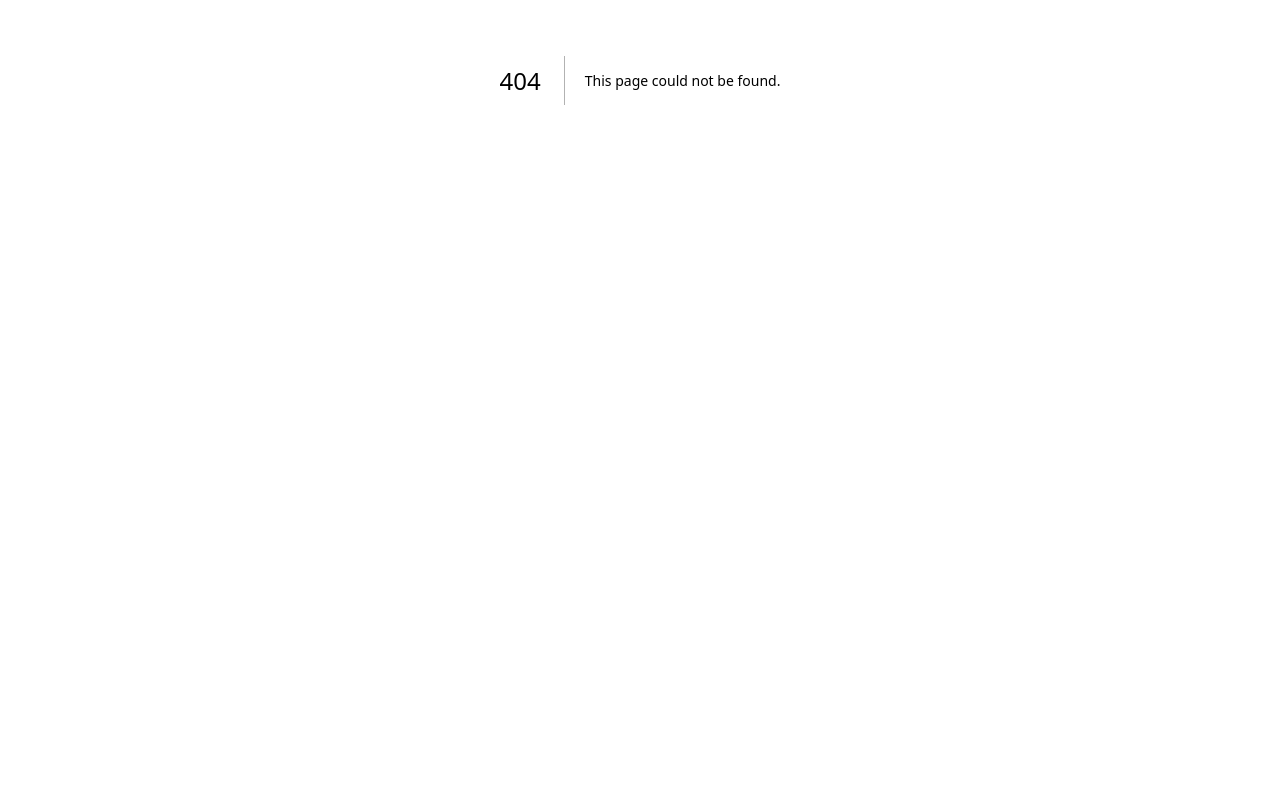
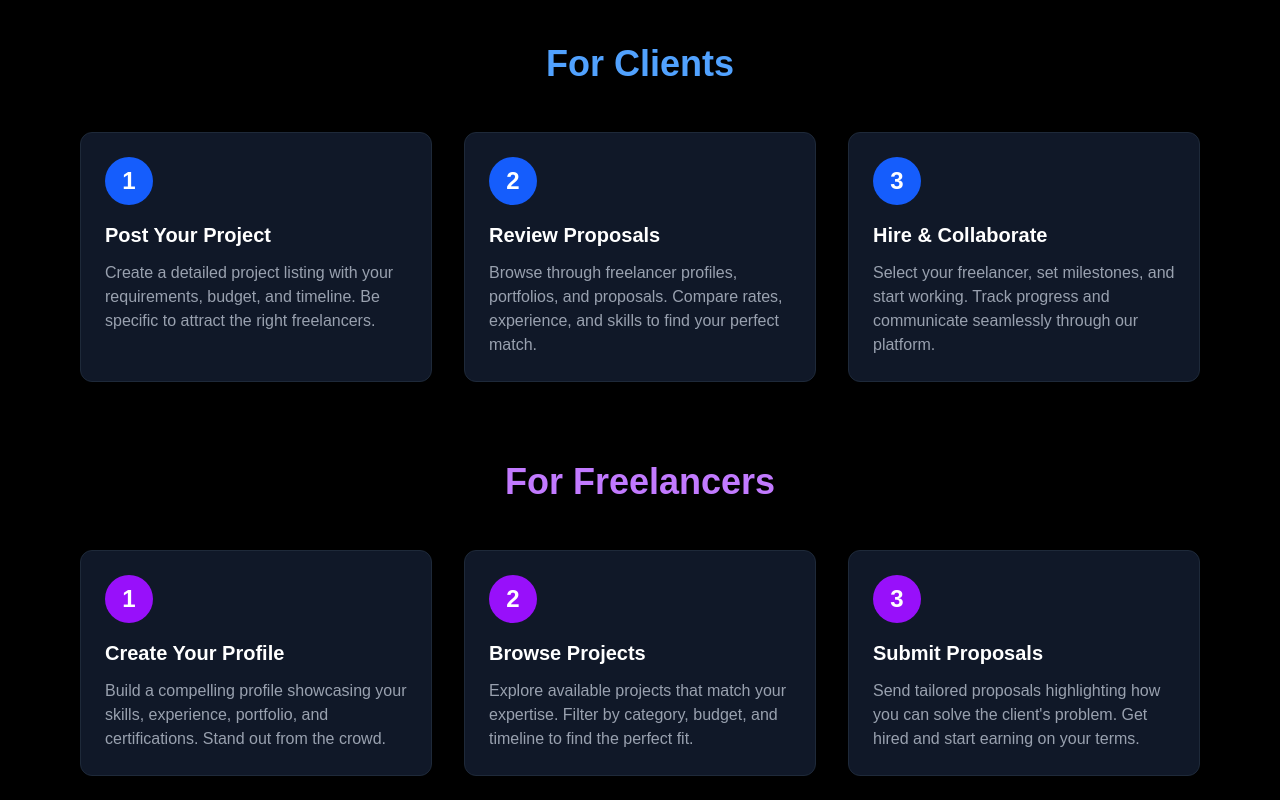
Before and after one commit to pirate08/gigsphere, a Next.js app: page /how-it-works in a window 1280 px wide. Before the commit this address had no page. Shown: the part 320-1120 px from the top of the page. Before the commit the page ends 800 px from the top, so only its background shows below. Built offline with nearby package versions, Linux system fonts and the light colour scheme.

Commit message:
How it works page is ready...

```diff
--- /dev/null
+++ b/src/app/how-it-works/page.tsx
@@ -0,0 +1,19 @@
+import Footer from '@/components/Footer';
+import HowItWorksUI from '@/components/HowItWorksUI';
+import Navbar from '@/components/Navbar';
+import React from 'react';
+
+const HowItWorks = () => {
+  return (
+    <div>
+      {/* --Navbar-- */}
+      <Navbar />
+      {/* --Main component-- */}
+      <HowItWorksUI />
+      {/* --Footer-- */}
+      <Footer />
+    </div>
+  );
+};
+
+export default HowItWorks;
--- /dev/null
+++ b/src/components/HowItWorksUI.tsx
@@ -0,0 +1,177 @@
+import Link from 'next/link';
+import React from 'react';
+
+const HowItWorksUI = () => {
+  return (
+    <div className='min-h-screen bg-black text-white'>
+      {/* Hero Section */}
+      <div className='max-w-6xl mx-auto px-4 py-16 sm:py-24'>
+        <div className='text-center mb-16'>
+          <h1 className='text-4xl sm:text-5xl lg:text-6xl font-bold mb-6 bg-gradient-to-r from-blue-400 via-purple-400 to-green-400 bg-clip-text text-transparent'>
+            How It Works
+          </h1>
+          <p className='text-gray-400 text-lg sm:text-xl max-w-3xl mx-auto'>
+            Connect with talented freelancers or find your next opportunity in
+            just a few simple steps
+          </p>
+        </div>
+
+        {/* For Clients Section */}
+        <div className='mb-20'>
+          <h2 className='text-3xl sm:text-4xl font-bold text-center mb-12 text-blue-400'>
+            For Clients
+          </h2>
+
+          <div className='grid grid-cols-1 md:grid-cols-3 gap-8'>
+            {/* Step 1 */}
+            <div className='bg-gray-900 border border-gray-800 rounded-xl p-6 hover:border-blue-500 transition-colors'>
+              <div className='w-12 h-12 bg-blue-600 rounded-full flex items-center justify-center text-2xl font-bold mb-4'>
+                1
+              </div>
+              <h3 className='text-xl font-semibold mb-3'>Post Your Project</h3>
+              <p className='text-gray-400'>
+                Create a detailed project listing with your requirements,
+                budget, and timeline. Be specific to attract the right
+                freelancers.
+              </p>
+            </div>
+
+            {/* Step 2 */}
+            <div className='bg-gray-900 border border-gray-800 rounded-xl p-6 hover:border-blue-500 transition-colors'>
+              <div className='w-12 h-12 bg-blue-600 rounded-full flex items-center justify-center text-2xl font-bold mb-4'>
+                2
+              </div>
+              <h3 className='text-xl font-semibold mb-3'>Review Proposals</h3>
+              <p className='text-gray-400'>
+                Browse through freelancer profiles, portfolios, and proposals.
+                Compare rates, experience, and skills to find your perfect
+                match.
+              </p>
+            </div>
+
+            {/* Step 3 */}
+            <div className='bg-gray-900 border border-gray-800 rounded-xl p-6 hover:border-blue-500 transition-colors'>
+              <div className='w-12 h-12 bg-blue-600 rounded-full flex items-center justify-center text-2xl font-bold mb-4'>
+                3
+              </div>
+              <h3 className='text-xl font-semibold mb-3'>Hire & Collaborate</h3>
+              <p className='text-gray-400'>
+                Select your freelancer, set milestones, and start working. Track
+                progress and communicate seamlessly through our platform.
+              </p>
+            </div>
+          </div>
+        </div>
+
+        {/* For Freelancers Section */}
+        <div className='mb-20'>
+          <h2 className='text-3xl sm:text-4xl font-bold text-center mb-12 text-purple-400'>
+            For Freelancers
+          </h2>
+
+          <div className='grid grid-cols-1 md:grid-cols-3 gap-8'>
+            {/* Step 1 */}
+            <div className='bg-gray-900 border border-gray-800 rounded-xl p-6 hover:border-purple-500 transition-colors'>
+              <div className='w-12 h-12 bg-purple-600 rounded-full flex items-center justify-center text-2xl font-bold mb-4'>
+                1
+              </div>
+              <h3 className='text-xl font-semibold mb-3'>
+                Create Your Profile
+              </h3>
+              <p className='text-gray-400'>
+                Build a compelling profile showcasing your skills, experience,
+                portfolio, and certifications. Stand out from the crowd.
+              </p>
+            </div>
+
+            {/* Step 2 */}
+            <div className='bg-gray-900 border border-gray-800 rounded-xl p-6 hover:border-purple-500 transition-colors'>
+              <div className='w-12 h-12 bg-purple-600 rounded-full flex items-center justify-center text-2xl font-bold mb-4'>
+                2
+              </div>
+              <h3 className='text-xl font-semibold mb-3'>Browse Projects</h3>
+              <p className='text-gray-400'>
+                Explore available projects that match your expertise. Filter by
+                category, budget, and timeline to find the perfect fit.
+              </p>
+            </div>
+
+            {/* Step 3 */}
+            <div className='bg-gray-900 border border-gray-800 rounded-xl p-6 hover:border-purple-500 transition-colors'>
+              <div className='w-12 h-12 bg-purple-600 rounded-full flex items-center justify-center text-2xl font-bold mb-4'>
+                3
+              </div>
+              <h3 className='text-xl font-semibold mb-3'>Submit Proposals</h3>
+              <p className='text-gray-400'>
+                Send tailored proposals highlighting how you can solve the
+                client's problem. Get hired and start earning on your terms.
+              </p>
+            </div>
+          </div>
+        </div>
+
+        {/* Key Features Section */}
+        <div className='bg-gradient-to-r from-blue-900/20 via-purple-900/20 to-green-900/20 border border-gray-800 rounded-2xl p-8 sm:p-12'>
+          <h2 className='text-3xl sm:text-4xl font-bold text-center mb-12'>
+            Why Choose Our Platform?
+          </h2>
+
+          <div className='grid grid-cols-1 sm:grid-cols-2 lg:grid-cols-4 gap-6'>
+            <div className='text-center'>
+              <div className='text-4xl mb-3'>🔒</div>
+              <h3 className='text-lg font-semibold mb-2'>Secure Payments</h3>
+              <p className='text-gray-400 text-sm'>
+                Protected transactions with milestone-based payments
+              </p>
+            </div>
+
+            <div className='text-center'>
+              <div className='text-4xl mb-3'>⚡</div>
+              <h3 className='text-lg font-semibold mb-2'>Fast Matching</h3>
+              <p className='text-gray-400 text-sm'>
+                AI-powered algorithm connects you with the right talent
+              </p>
+            </div>
+
+            <div className='text-center'>
+              <div className='text-4xl mb-3'>💬</div>
+              <h3 className='text-lg font-semibold mb-2'>Real-time Chat</h3>
+              <p className='text-gray-400 text-sm'>
+                Communicate seamlessly with built-in messaging
+              </p>
+            </div>
+
+            <div className='text-center'>
+              <div className='text-4xl mb-3'>⭐</div>
+              <h3 className='text-lg font-semibold mb-2'>Quality Assured</h3>
+              <p className='text-gray-400 text-sm'>
+                Verified profiles and rating system ensure quality
+              </p>
+            </div>
+          </div>
+        </div>
+
+        {/* CTA Section */}
+        <div className='text-center mt-16'>
+          <h2 className='text-2xl sm:text-3xl font-bold mb-6'>
+            Ready to Get Started?
+          </h2>
+          <div className='flex flex-col sm:flex-row gap-4 justify-center items-center'>
+            <Link href='/find-freelancers'>
+              <button className='px-8 py-3 bg-blue-600 hover:bg-blue-700 rounded-lg font-semibold transition-colors shadow-lg shadow-blue-600/30 cursor-pointer'>
+                Post a Project
+              </button>
+            </Link>
+            <Link href='/find-work'>
+              <button className='px-8 py-3 bg-purple-600 hover:bg-purple-700 rounded-lg font-semibold transition-colors shadow-lg shadow-purple-600/30 cursor-pointer'>
+                Find Work
+              </button>
+            </Link>
+          </div>
+        </div>
+      </div>
+    </div>
+  );
+};
+
+export default HowItWorksUI;
```
